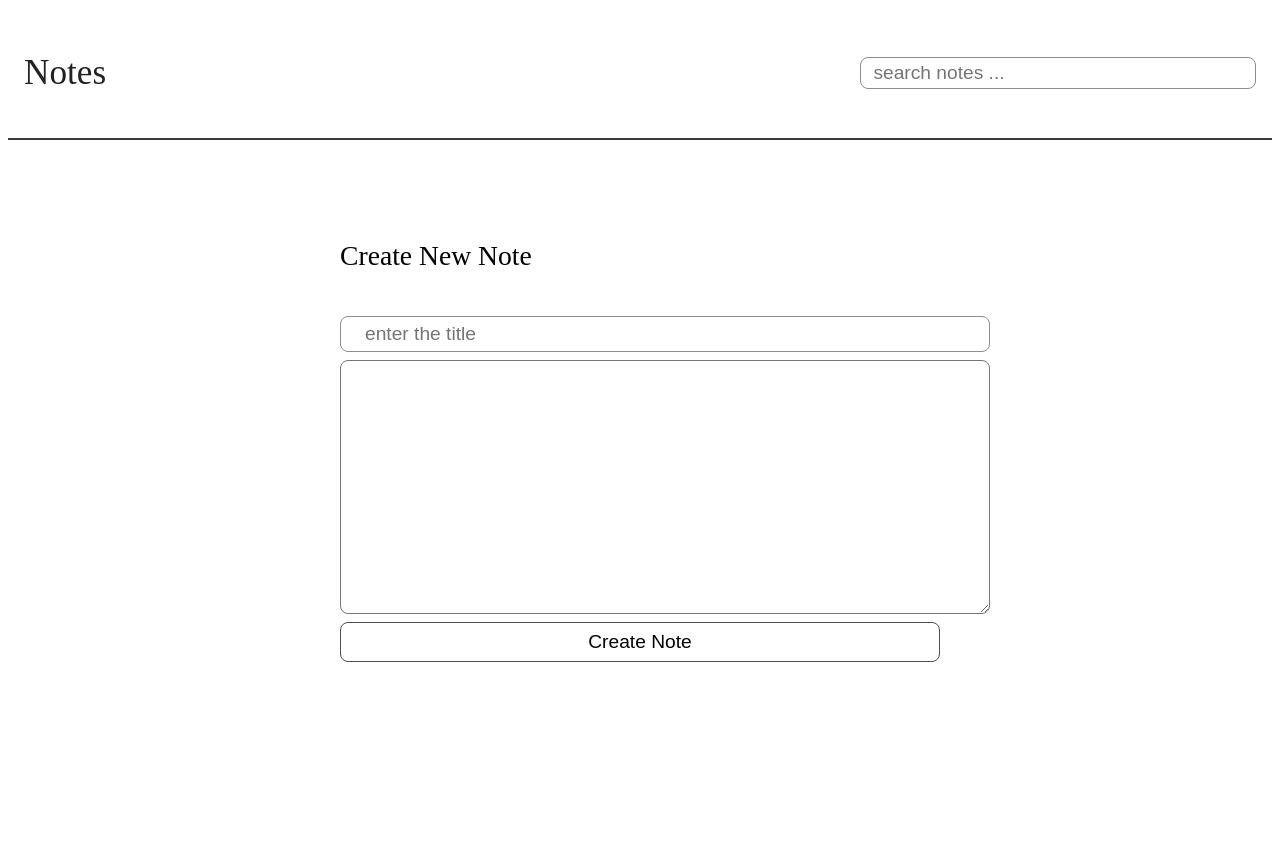
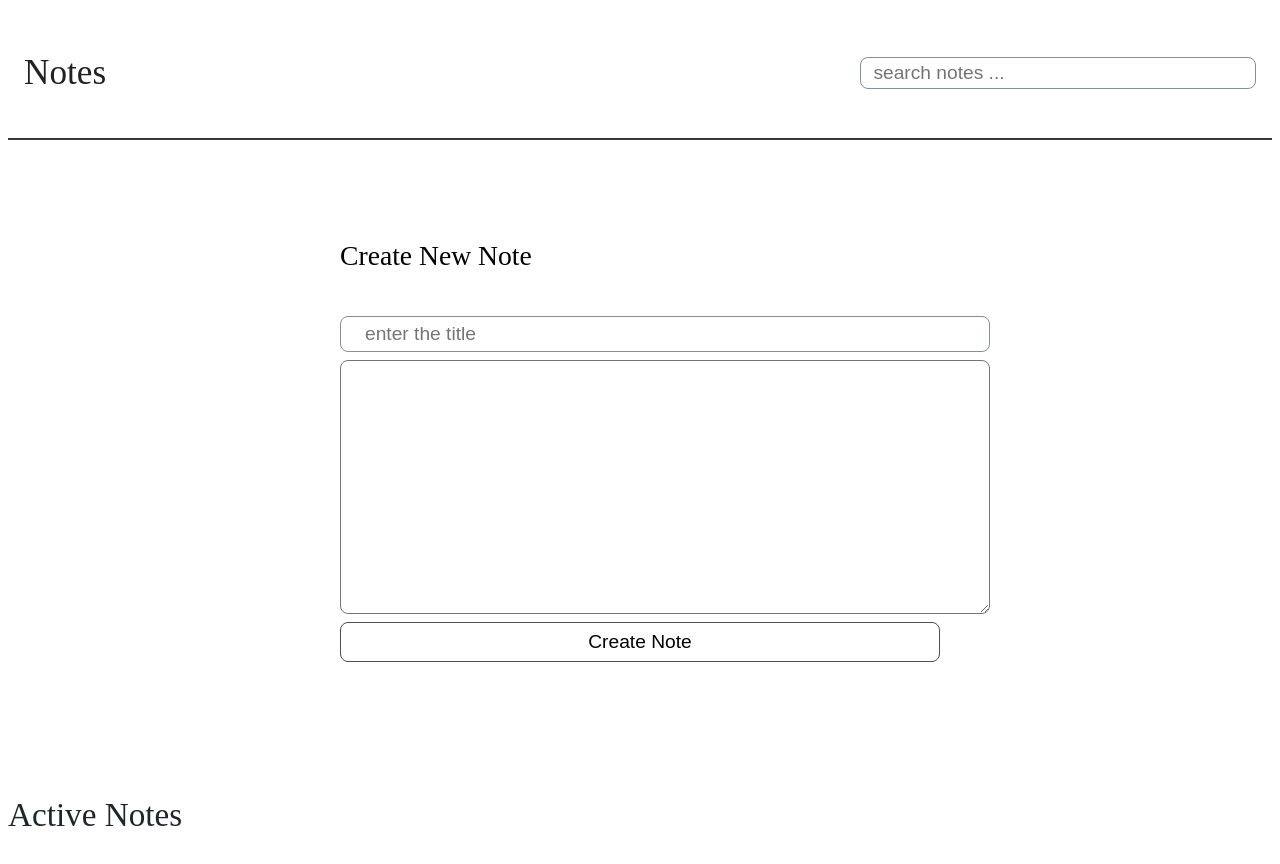
Before and after one commit to jaenudincollege/project, a React (Vite) app in the folder personal-note/: page / in a window 1280 px wide. Shown: the top 864 px of the page. Before the commit the page ends 800 px from the top, so only its background shows below. Built offline with nearby package versions, Linux system fonts and the light colour scheme; the HTML template or start-up script is replaced by a standard one.

Commit message:
style: add styling to App component

```diff
--- a/personal-note/src/App.jsx
+++ b/personal-note/src/App.jsx
@@ -1,6 +1,8 @@
 import { useState } from "react";
 import CreateNote from "./components/CreateNote";
 import Header from "./components/Header";
+import Card from "./components/Card";
+import './styles/app.css'
 
 function App() {
   const [notes, setNotes] = useState([]);
@@ -9,12 +11,13 @@ function App() {
     setNotes((notes) => [...notes, newNotes]);
   }
 
-  console.log(notes)
+  console.log(notes);
 
   return (
-    <div>
+    <div className="container">
       <Header />
       <CreateNote onAddNote={handleAddNote} />
+      <Card notes={notes} />
     </div>
   );
 }
--- /dev/null
+++ b/personal-note/src/styles/app.css
@@ -0,0 +1,3 @@
+.container {
+    padding-bottom: 4rem;
+}
```
